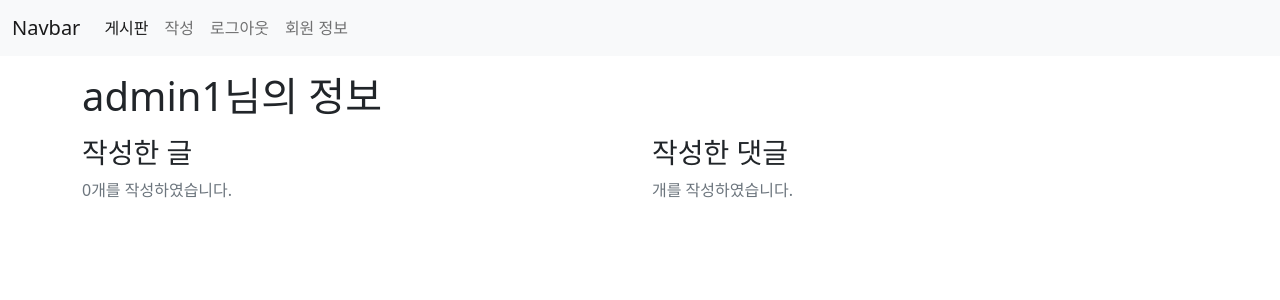
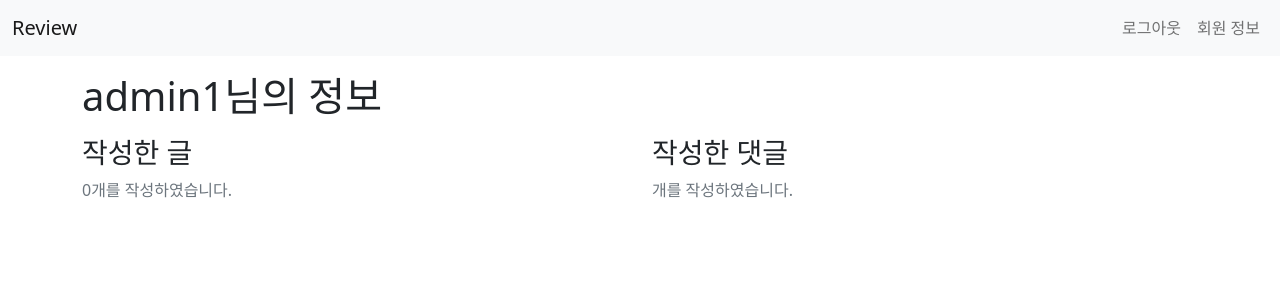
Before and after one commit to han-gaeul/PJT-1021, a Django app: page /accounts/1/detail/ in a window 1280 px wide. Shown: the top 300 px of the page. Run offline with Django 3.2, Linux system fonts and the light colour scheme; a user stored in the database is signed in; some libraries are stand-ins or nearby versions.

Commit message:
templates - edit base.html

```diff
--- a/templates/base.html
+++ b/templates/base.html
@@ -13,18 +13,18 @@
   <body>
     <nav class="navbar navbar-expand-lg bg-light">
       <div class="container-fluid">
-        <a class="navbar-brand" href="#">Navbar</a>
+        <a class="navbar-brand" href="{% url 'reviews:index' %}">Review</a>
         <button class="navbar-toggler" type="button" data-bs-toggle="collapse" data-bs-target="#navbarSupportedContent" aria-controls="navbarSupportedContent" aria-expanded="false" aria-label="Toggle navigation">
           <span class="navbar-toggler-icon"></span>
         </button>
-        <div class="collapse navbar-collapse" id="navbarSupportedContent">
-          <ul class="navbar-nav me-auto mb-2 mb-lg-0">
-            <li class="nav-item">
+        <div class="collapse navbar-collapse justify-content-end" id="navbarSupportedContent">
+          <ul class="navbar-nav mb-2 mb-lg-0 d-flex">
+            {% comment %} <li class="nav-item">
               <a class="nav-link active" aria-current="page" href="{% url 'reviews:index' %}">게시판</a>
             </li>
             <li class="nav-item">
               <a class="nav-link" href="{% url 'reviews:create' %}">작성</a>
-            </li>
+            </li> {% endcomment %}
             {% if request.user.is_authenticated %}
               <li class="nav-item">
                 <a class="nav-link" href="{% url 'accounts:logout' %}">로그아웃</a>
```
Also changed, not shown: db.sqlite3.
